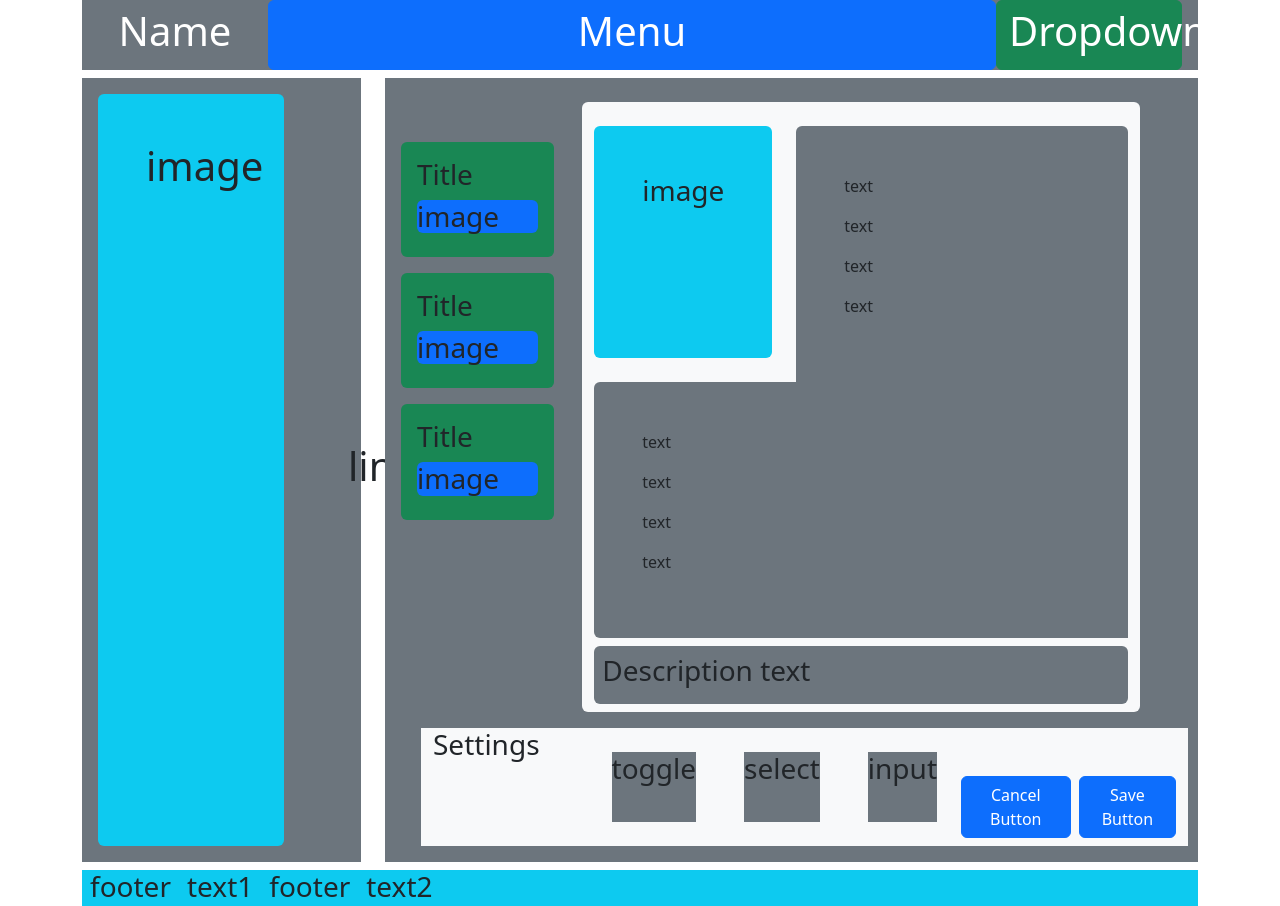
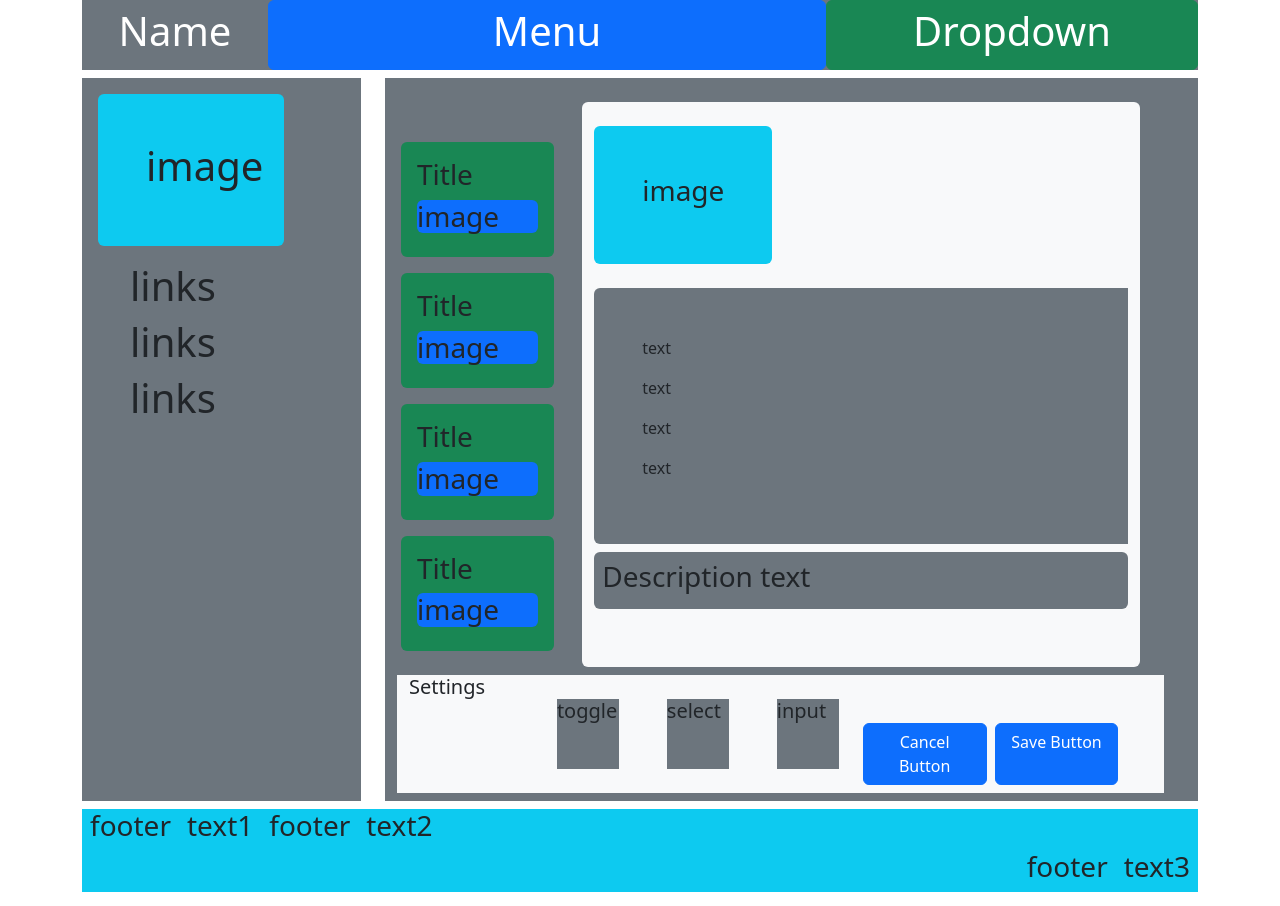
Before and after one commit to BNamuun/HTML, a plain HTML site: page bootstrap/layOutExer/index.html in a window 1280 px wide. Shown: the top 906 px of the page. Drawn offline with nearby package versions, Linux system fonts and the light colour scheme.

Commit message:
layout exer done

```diff
--- a/bootstrap/layOutExer/index.html
+++ b/bootstrap/layOutExer/index.html
@@ -9,23 +9,23 @@
   </head>
   <body>
         <div class="container">
-            <div class="d-flex bg-secondary text-center">
-                <div class="brand btn btn-secondary col-lg-2">
+            <div class="d-lg-flex d-md-flex bg-secondary text-center">
+                <div class="brand btn btn-secondary col-md-2 d-sm-inline-block col-sm-5 col-lg-2 col-5">
                     <h1>Name</h1>
                 </div>
-                <div class="menu btn btn-primary col">
+                <div class="menu btn btn-primary col-lg-6 d-sm-block col-md-6 col-sm-12 flex-sm-wrap col-12">
                     <h1>Menu</h1>
                 </div>
-                <div class="Dropdown col-lg-2 btn btn-success me-3">
+                <div class="Dropdown col-lg-4 col-md-4 col-sm-7 d-sm-inline-block btn btn-success me-3 col-5">
                     <h1>Dropdown</h1>
                 </div>
             </div>
-            <div class= "d-flex flex-wrap my-2 gap-4">
-                <div class="bg-secondary col-lg-3 d-md-flex col-md-12">
-                    <div class="bg-info p-5 col-lg-8 col-md-6 rounded m-3 text-center">
+            <div class= "d-lg-flex d-md-flex flex-wrap my-2 gap-4">
+                <div class="bg-secondary col-lg-3 d-md-flex d-lg-block col-md-12 col-sm-12">
+                    <div class="bg-info p-5 col-lg-8 col-md-6 rounded m-3 col-sm-11 text-center">
                         <h1>image</h1>
                     </div>
-                    <div class="link col-md-6 d-md-flex align-items-md-center col-lg-3 gap-3 px-5">
+                    <div class="link col-md-6 d-md-flex d-lg-block align-items-md-center col-sm-12 col-lg-3 gap-3 px-5">
                         <h1>links</h1>
                         <h1>links</h1>
                         <h1>links</h1>
@@ -46,21 +46,25 @@
                             <h3>Title</h3>
                             <h3 class="bg-primary rounded">image</h3>
                         </div>
+                        <div class="title-img bg-success rounded p-3 m-3">
+                            <h3>Title</h3>
+                            <h3 class="bg-primary rounded">image</h3>
+                        </div>
 
                     </div>
-                    <div class="second col-lg-8 col-md-8 bg-light rounded mt-4">
-                        <div class="d-flex gap-4">
-                            <div class="image bg-info p-5 my-4 rounded col-lg-4">
+                    <div class="second col-lg-8 col-md-8 col-sm-12 col-12 bg-light rounded mt-4">
+                        <div class="d-flex gap-4 flex-wrap flex-md-nowrap flex-lg-nowrap">
+                            <div class="image bg-info p-5 col-sm-12 col-12 my-4 rounded col-lg-4">
                                 <h3>image</h3>
                             </div>
-                            <div class="bg-secondary p-5 mt-4 flex-grow-1 rounded-top">
+                            <div class="bg-secondary col-lg-6 p-5 col-sm-12 col-12 d-md-none mt-4 flex-grow-1 rounded-top">
                                 <p>text</p>
                                 <p>text</p>
                                 <p>text</p>
                                 <p>text</p>
                             </div>
                         </div>
-                        <div class="bg-secondary p-5 mb-2 flex-grow-1 rounded-start">
+                        <div class="bg-secondary p-5 mb-2  col-sm-12 flex-grow-1 rounded-start">
                             <p>text</p>
                             <p>text</p>
                             <p>text</p>
@@ -70,18 +74,18 @@
                             <h3>Description text</h3>
                         </div>
                     </div>
-                    <div class="bottom bg-light m-3 col-md-12  ms-5 d-flex col-lg-11">
-                        <h3 class="pe-5">Settings</h3>
-                        <div class="d-flex">
-                            <h3 class="bg-secondary m-4">toggle</h3>
-                            <h3 class="bg-secondary m-4">select</h3>
-                            <h3 class="bg-secondary m-4">input</h3>
+                    <!-- <div class="bottom bg-light m-2 col-md-12  ms-4 d-flex col-lg-11"> -->
+                        <div class="bottom bg-light m-2 col-md-11 flex-wrap col-sm-11 flex-md-wrap flex-lg-nowrap ms-4 d-flex col-lg-11 col-11">
+                            <h5 class="col-lg-2 col-12 pe-1 col-sm-12  ">Settings</h5>
+                            <h5 class="col-lg-1 col-2 bg-secondary col-sm-2 m-4">toggle</h5>
+                            <h5 class="col-lg-1 col-2 bg-secondary col-sm-2 m-4">select</h5>
+                            <h5 class="col-lg-1 col-2 bg-secondary col-sm-2 m-4">input</h5>
+                            <h5 class="col-lg-2 col-5 btn btn-primary col-sm-5 mt-5 me-2">Cancel Button</h5>
+                            <h5 class="col-lg-2 col-5 btn btn-primary col-sm-5 mt-5">Save Button</h5>
                         </div>
-                        <div class="d-flex">
-                            <h3 class="btn btn-primary mt-5 me-2">Cancel Button</h3>
-                            <h3 class="btn btn-primary mt-5">Save Button</h3>
-                        </div>
-                    </div>
+                        <!-- <div class="d-flex">
+                        </div> -->
+                    <!-- </div> -->
                  </div>
                 </div>
             </div>
```
